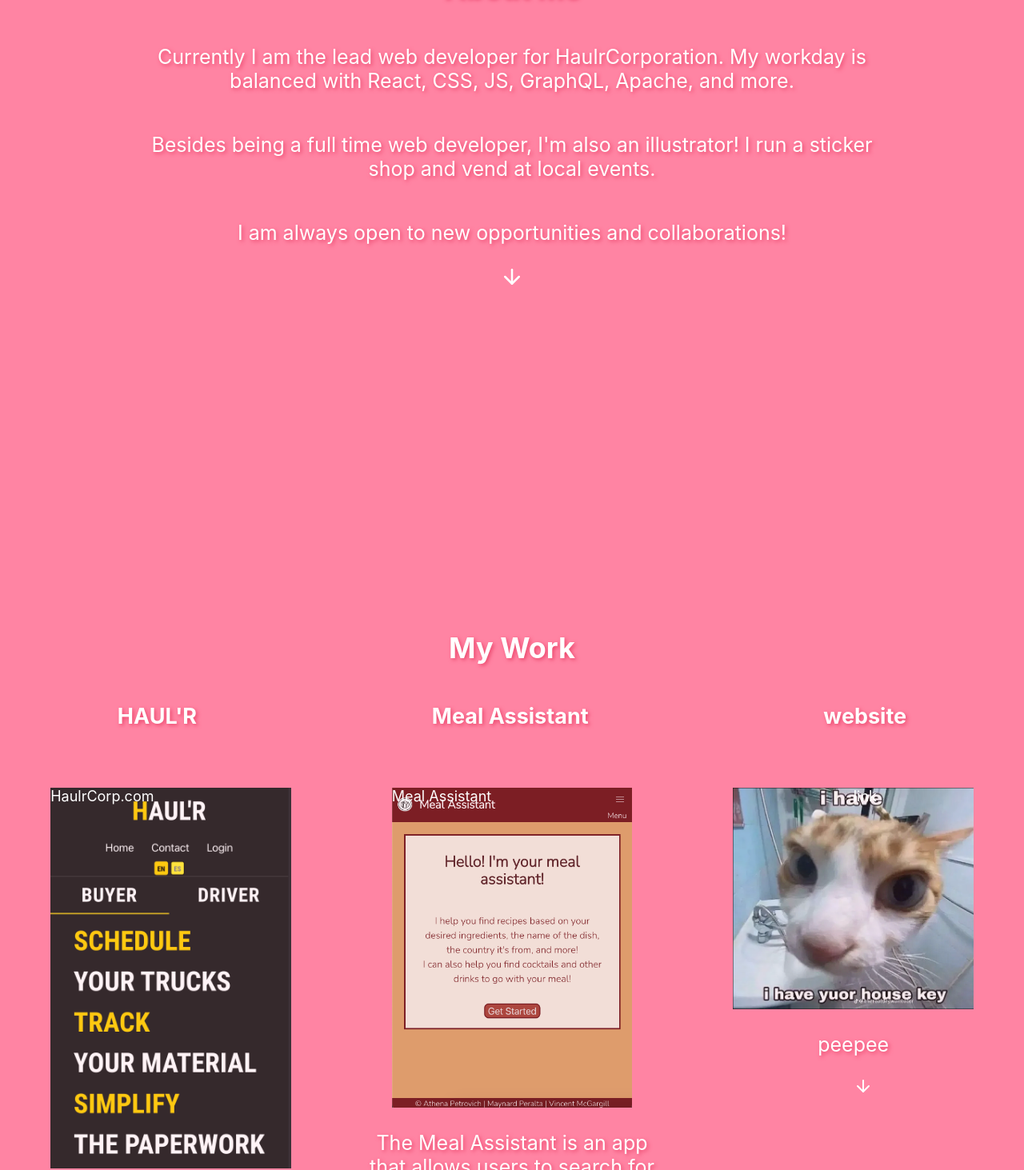
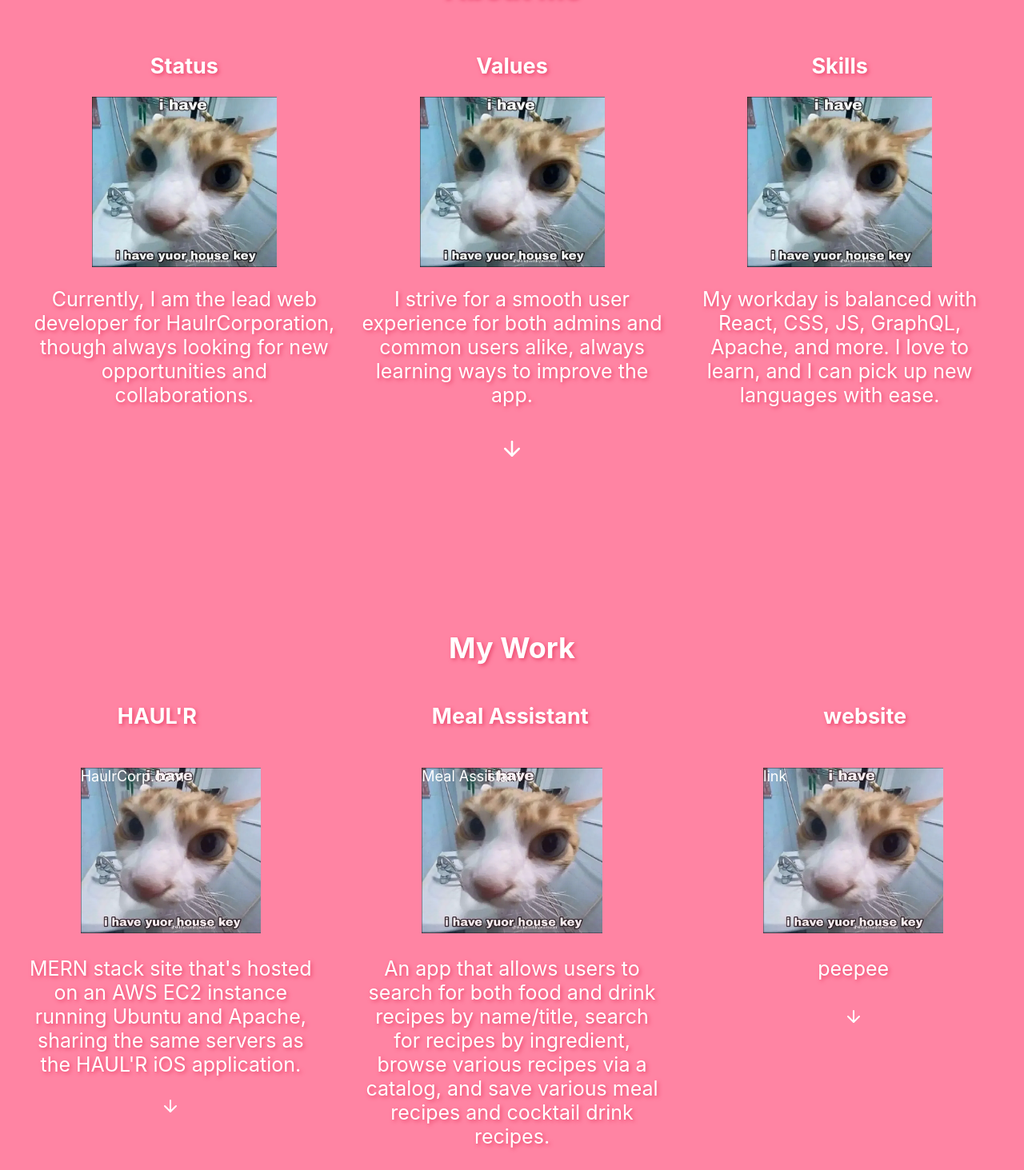
Before and after one commit to strawberryboar/Athenas-Portfolio, a React (Create React App) app: page / in a window 1280 px wide. Shown: the part 887-2350 px from the top of the page at 80% size. Built offline with nearby package versions, Linux system fonts and the light colour scheme.

Commit message:
New copy, replaced imgs with placeholders, styling

```diff
--- a/src/hooks/DateAndTime.css
+++ b/src/hooks/DateAndTime.css
@@ -4,6 +4,7 @@
     text-align: left;
     opacity: 50%;
     position: fixed;
+    padding: 4px;
   }
 
   .date p {
--- a/src/pages/Homepage.css
+++ b/src/pages/Homepage.css
@@ -101,15 +101,19 @@
   .linkBox {
     display: flex;
     flex-direction: column;
+    align-items: center;
     width: 75%;
-    align-items: center;
+    padding: 1%;
+  }
+
+  .linkBox img {
+    max-width: 60%;
   }
 
 #aboutWrap {
   display: flex;
-  flex-direction: column;
+  flex-direction: row;
  justify-content: center;
- align-items: center;
  z-index: 1000;
 }
 
@@ -133,21 +137,19 @@
     z-index: 1000;
     display: flex;
     flex-direction: row;
-    margin-top: 2%;
-    height: 20%;
-
+    height: 100dvh;
+    overflow-y: auto;
   }
 
   .projBox {
     width: 30%;
     margin-bottom: 2%;
     padding: 2%;
-    z-index: 1;
+    overflow-y: auto;
   }
 
   .projBox img {
-    max-width: 80%;
-    max-height: 50%;
+    max-width: 60%;
     opacity: 90%;
   }
 
@@ -156,14 +158,15 @@
     filter: blur(3px);
   }
 
-  .projBox a {
+  .imgDiv a {
     position: absolute;
     z-index: 999999;
   }
 
-  .tech {
-    text-align: left;
+  .techBox {
     font-size: 22px;
+    overflow-y: auto;
+    padding-top: 2%;
   }
 
   .linkBtn {
--- a/src/pages/Homepage.js
+++ b/src/pages/Homepage.js
@@ -75,16 +75,19 @@
         <h1>About Me</h1>
             <div className='linkWrap' id='aboutWrap'>
                 <div className='linkBox' id='aboutBox'>
-                <p>Currently I am the lead web developer for HaulrCorporation. My workday is balanced with React, CSS, JS, GraphQL, Apache, and more.</p>
+                    <h2>Status</h2>
+                    <img src={catPng}/>
+                    <p>Currently, I am the lead web developer for HaulrCorporation, though always looking for new opportunities and collaborations.</p>
                 </div>
-                <div className='linkBox' id='aboutBox'>
-                    <p>
-                        Besides being a full time web developer, I'm also an illustrator! I run a sticker shop and vend at local events.
-                    </p>
+                <div className='linkBox'>
+                    <h2>Values</h2>
+                    <img src={catPng}/>
+                    <p>I strive for a smooth user experience for both admins and common users alike, always learning ways to improve the app. </p>
                 </div>
-                <div className='linkBox' id='aboutBox'>
-                    <p>I am always open to new opportunities and collaborations!
-                    </p>
+                <div className='linkBox'>
+                    <h2>Skills</h2>
+                    <img src={catPng}/>
+                    <p>My workday is balanced with React, CSS, JS, GraphQL, Apache, and more. I love to learn, and I can pick up new languages with ease.</p>
                 </div>
             </div>
             <Link src='/'>
@@ -106,10 +109,11 @@
                 <div className='projBox'>
                     <div className='imgDiv'>
                     <a href='https://haulrcorp.com/'>HaulrCorp.com</a>
-                <img src={HaulrScreen}/>
+                    <img src={catPng}/>
                     </div>
-                <p>MERN stack site that's hosted on an AWS EC2 instance running Ubuntu and Apache, sharing the same servers as the HAUL'R iOS application</p>
+                    <p>MERN stack site that's hosted on an AWS EC2 instance running Ubuntu and Apache, sharing the same servers as the HAUL'R iOS application.</p>
                 <Collapse>
+                <div className='techBox'>
                         <ul className='tech'>
                             <li>MongoDB</li>
                             <li>Express</li>
@@ -117,15 +121,17 @@
                             <li>Node</li>
                             <li>GraphQL</li>
                         </ul>
+                        </div>
                     </Collapse>
                 </div>
                 <div className='projBox'>
                     <div className='imgDiv'>
                         <a href='https://strawberryboar.github.io/Meal-Assistant/'>Meal Assistant</a>
-                    <img src={MealAssistant}/>
+                        <img src={catPng}/>
                     </div>
-                <p>The Meal Assistant is an app that allows users to search for both food and drink recipes by name/title, search for recipes by ingredient, browse various recipes via a catalog, and save various meal recipes and cocktail drink recipes.</p>
+                    <p>An app that allows users to search for both food and drink recipes by name/title, search for recipes by ingredient, browse various recipes via a catalog, and save various meal recipes and cocktail drink recipes.</p>
                     <Collapse>
+                    <div className='techBox'>
                         <ul className='tech'>
                             <li>HTML/CSS</li>
                             <li>JS</li>
@@ -133,11 +139,12 @@
                             <li>Bulma CSS Framework</li>
                             <li>AJAX API Requests</li>
                         </ul>
+                    </div>
                     </Collapse>
                 </div>
                 <div className='projBox'>
+                    <div className='imgDiv'>
                         <a href='#'>link</a>
-                <div className='imgDiv'>
                         <img src={catPng}/>
                     </div>
                     <p>peepee</p>
@@ -149,17 +156,6 @@
                 </div>
             </div>
         </div>
-        {/* <div className='projBox'>
-            <img src={catPng}/>
-            <h1>PeePee</h1>
-            <Collapse>
-                <ul>
-                    <li>pee</li>
-                    <li>pee</li>
-                </ul>
-            </Collapse>
-
-        </div> */}
         <div className='backToTop'>
                 <Link href='/'  onClick={() => {
                     handleClick(topRef)
```
Lines whose indentation alone changed are shown as unchanged.
